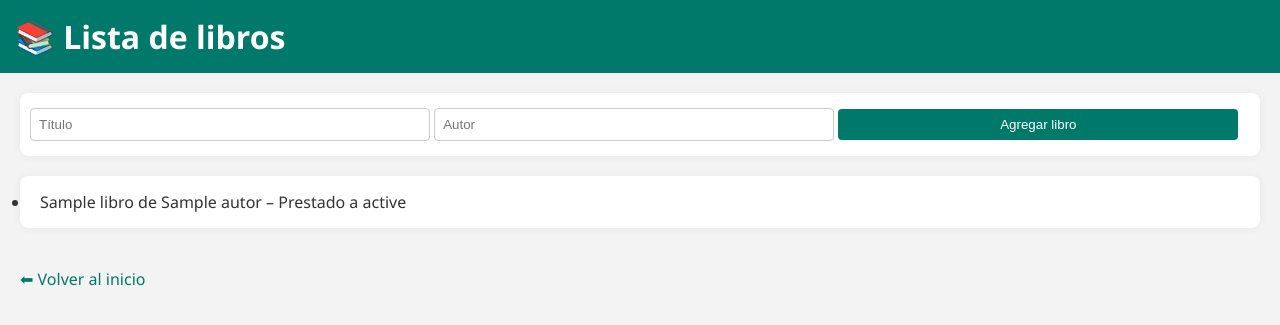
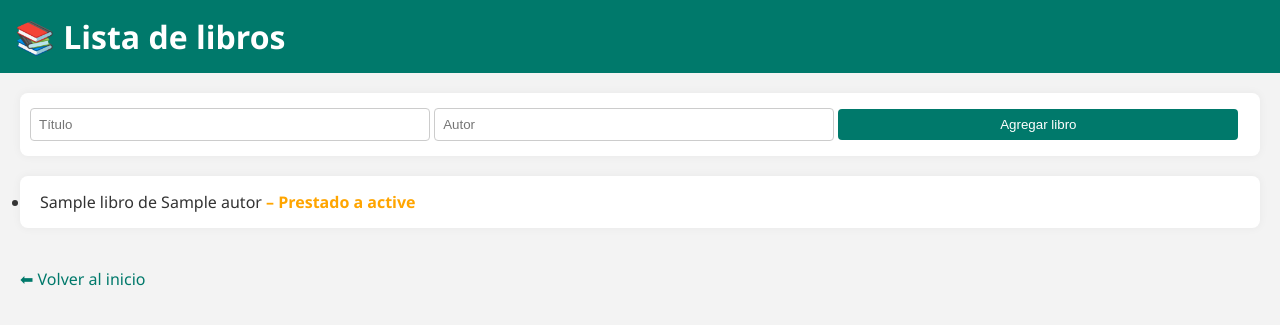
Before and after one commit to mauriciop-dev/biblioteca-web, a Flask app: page /libros in a window 1280 px wide. Shown: the top 325 px of the page. Run offline with Flask 3, Linux system fonts and the light colour scheme; tables that the repository leaves empty hold one stand-in row (values such as "Sample post"); a database or web service that is not in the repository returns one stand-in record (values such as "Sample title"); some libraries are stand-ins or nearby versions.

Commit message:
resaltado en libros

```diff
--- a/static/style.css
+++ b/static/style.css
@@ -56,3 +56,13 @@ a:hover {
 ul li, table td, table th {
     padding: 5px 10px;
 }
+
+.estado-disponible {
+    color: green;
+    font-weight: bold;
+}
+
+.estado-prestado {
+    color: orange;
+    font-weight: bold;
+}
--- a/templates/libros.html
+++ b/templates/libros.html
@@ -18,7 +18,7 @@
         {% for libro in libros %}
             <li>
                 {{ libro['titulo'] }} de {{ libro['autor'] }}
-                <span>
+                <span class="{% if libro.prestado %}estado-prestado{% else %}estado-disponible{% endif %}">
                     {% if libro.prestado %}
                     – Prestado a {{ libro.prestado_a or "?" }}
                     {% else %}
```
